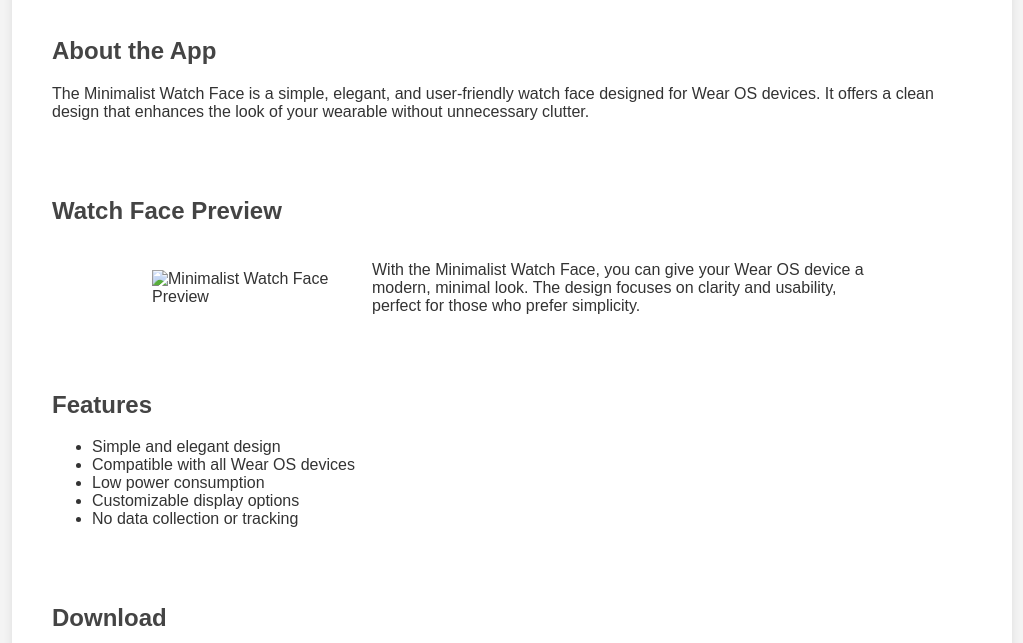
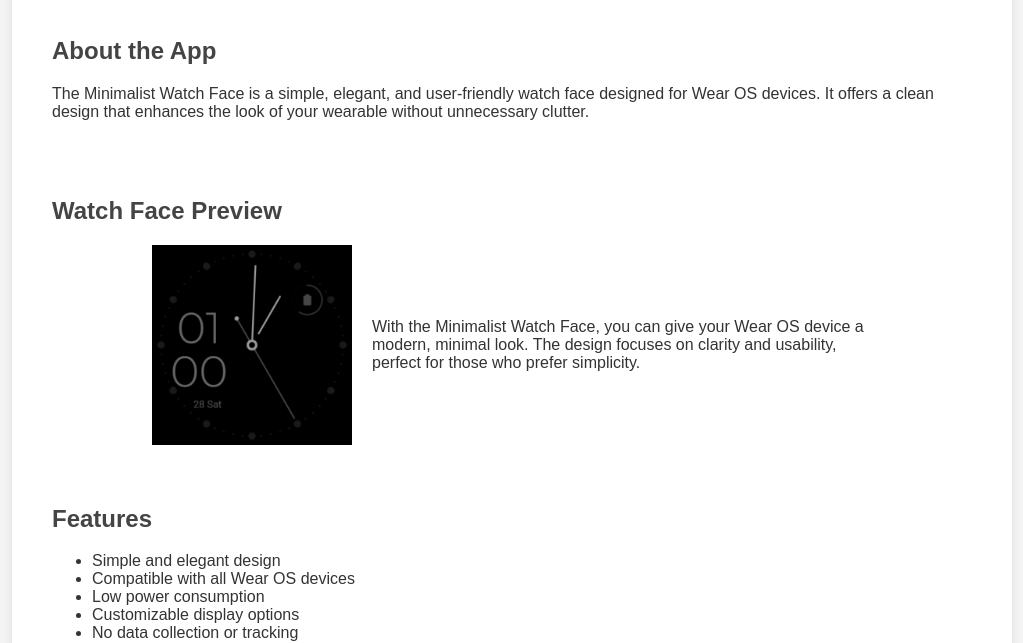
Before and after one commit to Pruthviraj-Guddu/AndroidWatchFace, a plain HTML site: page index.html in a window 1280 px wide. Shown: the part 158-801 px from the top of the page, without its empty margins (128-1151 px from the left). Drawn offline with Linux system fonts and the light colour scheme.

Commit message:
add display icon

```diff
--- a/index.html
+++ b/index.html
@@ -82,7 +82,7 @@
         <section>
             <h2>Watch Face Preview</h2>
             <div class="watch-face">
-                <img src="watch-face-preview.jpg" alt="Minimalist Watch Face Preview">
+                <img src="./webpages/watchFace1_Screenshot_20240912_15081626.png" alt="Minimalist Watch Face Preview">
                 <div class="watch-face-info">
                     <p>With the Minimalist Watch Face, you can give your Wear OS device a modern, minimal look. The design focuses on clarity and usability, perfect for those who prefer simplicity.</p>
                 </div>
```
Also changed, not shown: webpages/watchFace1_Screenshot_20240912_15081626.png (added).
